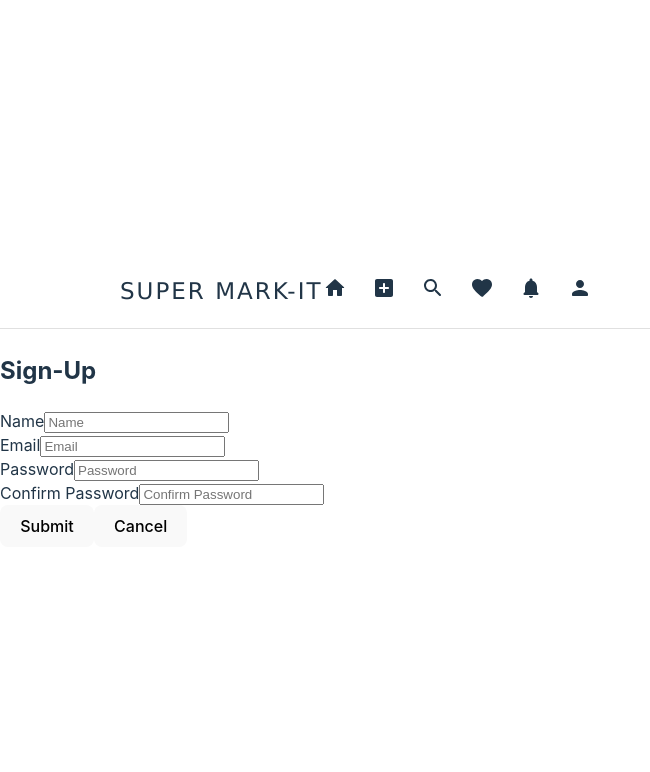
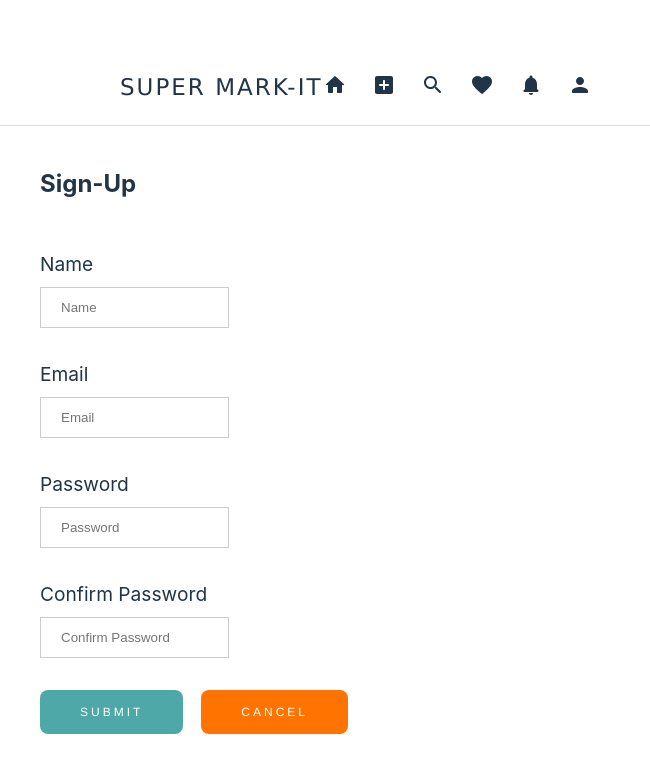
Before and after one commit to constOranges/SuperMark-It, a React (Vite) app in the folder client/: page /newUser in a window 1280 px wide. Shown: the top 772 px of the page, without its empty margins (0-650 px from the left). Built offline with nearby package versions, Linux system fonts and the light colour scheme.

Commit message:
stylized form components as well as added cancel button functionality

```diff
--- a/client/src/components/newUserForm/NewUserForm.jsx
+++ b/client/src/components/newUserForm/NewUserForm.jsx
@@ -47,6 +47,12 @@ const NewUserForm = ({ loggedIn, setLoggedIn }) => {
       });
   };
 
+
+  const resetHandler = (e) => {
+    e.preventDefault();
+    navigate("/")
+  }
+
   return (
     <div>
       <div className="errorMessage">
@@ -55,7 +61,7 @@ const NewUserForm = ({ loggedIn, setLoggedIn }) => {
 
       <div className="loginForm">
         <h2>Sign-Up</h2>
-        <form onSubmit={registrationHandler}>
+        <form onSubmit={registrationHandler} onReset={resetHandler}>
           <div className="form-group">
             <label htmlFor="name">Name</label>
             <input
@@ -100,9 +106,14 @@ const NewUserForm = ({ loggedIn, setLoggedIn }) => {
               onChange={(e) => setConfirmPassword(e.target.value)}
             />
           </div>
-
-          <button type="submit">Submit</button>
-          <button type="reset">Cancel</button>
+          <div className="btn">
+            <button className="submitBtn" type="submit">
+              Submit
+            </button>
+            <button className="cancelBtn" type="reset">
+              Cancel
+            </button>
+          </div>
         </form>
       </div>
     </div>
--- a/client/src/components/newUserForm/NewUserForm.scss
+++ b/client/src/components/newUserForm/NewUserForm.scss
@@ -0,0 +1,105 @@
+.loginForm {
+  padding: 16px;
+}
+
+.form-group {
+  margin: 1.5em;
+}
+
+label {
+  display: block;
+
+  font-size: 1.2em;
+}
+
+input {
+  width: 30%;
+  padding: 12px 20px;
+  margin: 8px 0;
+  display: inline-block;
+  border: 1px solid #ccc;
+  box-sizing: border-box;
+}
+
+h2 {
+  margin-left: 1em;
+  margin-bottom: 2em;
+}
+
+.btn {
+  margin-left: 1.5em;
+}
+
+.submitBtn {
+  padding: 15px 40px;
+  background: rgb(79, 168, 168);
+  border: 0;
+  color: #fff;
+  text-transform: uppercase;
+  font-family: helvetica;
+  font-size: 12px;
+  letter-spacing: 3px;
+  position: relative;
+  transition: all 0.4s cubic-bezier(0.645, 0.045, 0.355, 1);
+  cursor: pointer;
+  margin-right: 1.5em;
+}
+
+.submitBtn::after,
+.submitBtn::before {
+  content: "";
+  position: absolute;
+  top: 50%;
+  right: 0px;
+  transform: translateY(-50%);
+  opacity: 0;
+  transition: all 0.4s cubic-bezier(0.645, 0.045, 0.355, 1);
+}
+
+.submitBtn::after {
+  width: 30px;
+  height: 1px;
+  background: white;
+  transform: translateX(-3px);
+  margin-top: 0px;
+}
+
+.submitBtn::before {
+  content: "";
+  transform: rotate(-135deg) translateX(50%);
+  width: 11px;
+  height: 11px;
+  background: transparent;
+  border-left: 1px solid white;
+  border-bottom: 1px solid white;
+  margin-top: -1px;
+}
+
+.submitBtn:hover {
+  padding: 15px 60px 15px 20px;
+}
+
+.submitBtn:hover::after,
+.submitBtn:hover::before {
+  opacity: 1;
+  right: 15px;
+}
+
+.cancelBtn {
+  padding: 15px 40px;
+  background: rgb(255, 115, 0);
+  border: 0;
+  color: #fff;
+  text-transform: uppercase;
+  font-family: helvetica;
+  font-size: 12px;
+  letter-spacing: 3px;
+  position: relative;
+  transition: all 0.4s cubic-bezier(0.645, 0.045, 0.355, 1);
+  cursor: pointer;
+  margin-right: 1.5em;
+}
+
+.cancelBtn:hover{
+    opacity: .8;
+}
```
